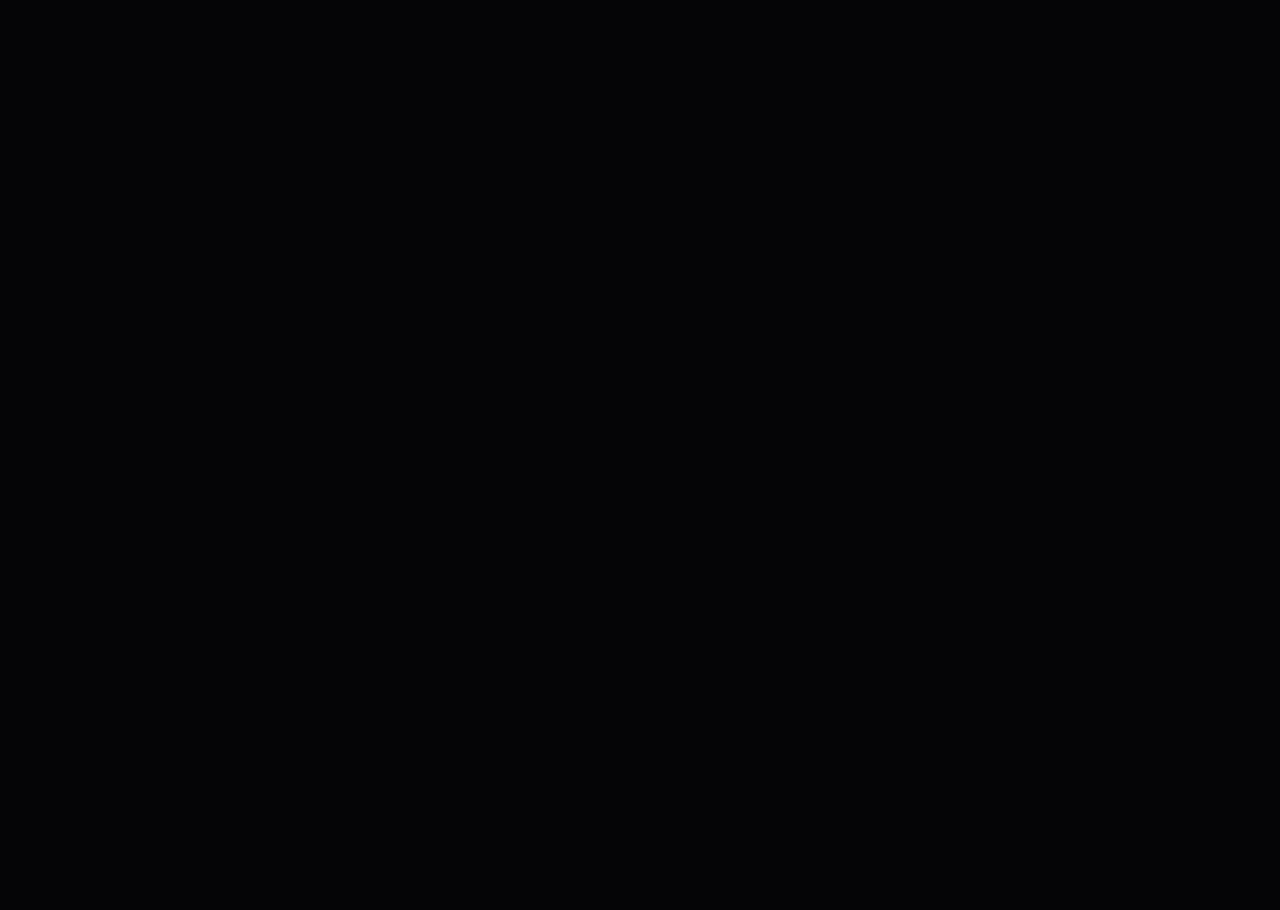
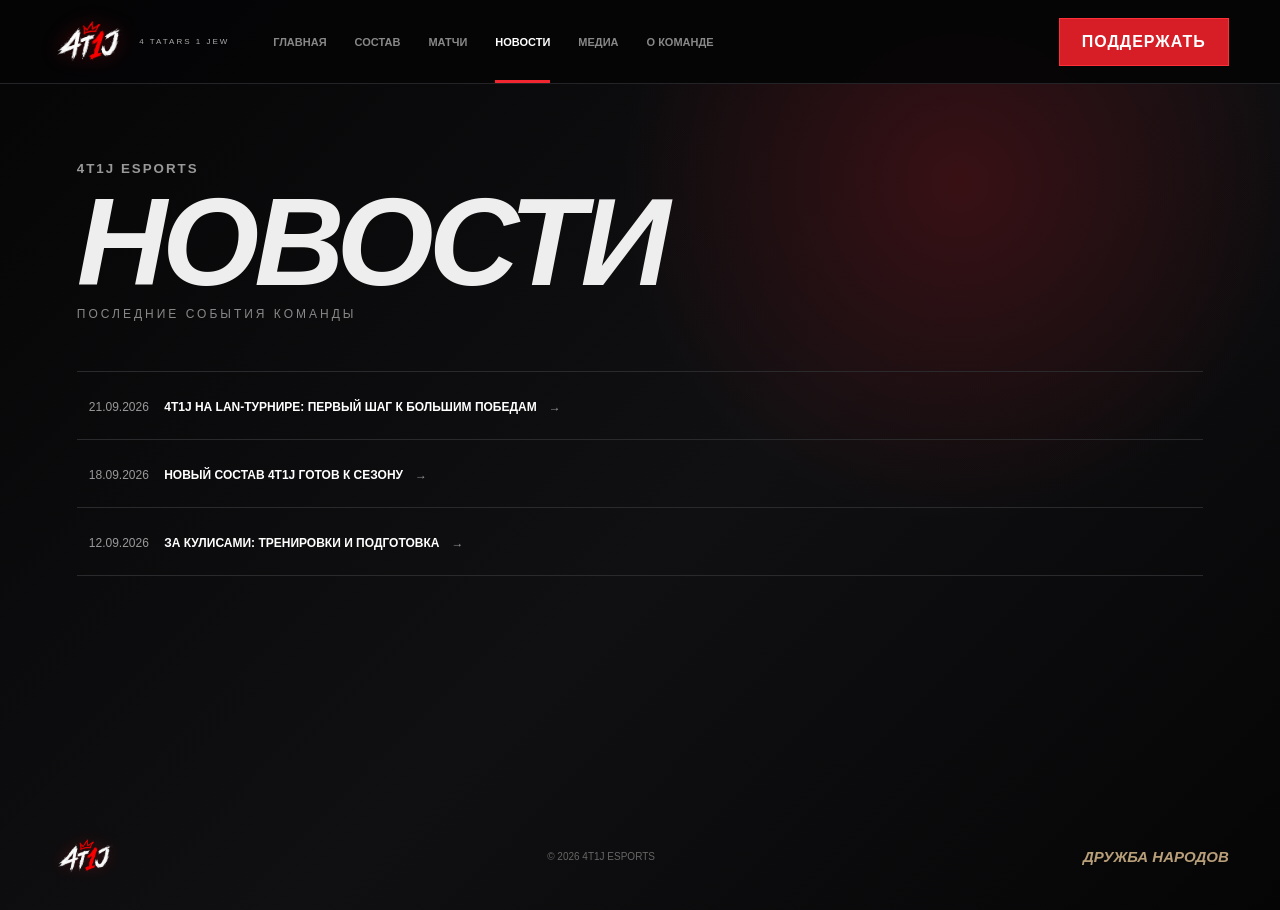
Before and after one commit to kostyashtin-art/lebrone-site, a React (Vite) app: page /news in a window 1280 px wide. Before the commit the page ends 800 px from the top, so only its background shows below. Built offline with nearby package versions, Linux system fonts and the light colour scheme.

Commit message:
Add files via upload

```diff
--- a/src/App.jsx
+++ b/src/App.jsx
@@ -11,7 +11,7 @@ const players = [
     role: "CARRY",
     position: "Pos 1 • Carry",
     accountId: 127394881,
-    image: "/lebrone-site/players/player-1.png",
+    image: "/players/player-1.png",
     steam: "https://steamcommunity.com/profiles/76561198087660609",
     accent: "#e3222b"
   },
@@ -22,7 +22,7 @@ const players = [
     role: "MID",
     position: "Pos 2 • Mid",
     accountId: 1585608718,
-    image: "/lebrone-site/players/player-2.png",
+    image: "/players/player-2.png",
     steam: "https://steamcommunity.com/id/Ma1ayFT",
     accent: "#ffb800"
   },
@@ -33,7 +33,7 @@ const players = [
     role: "OFFLANE",
     position: "Pos 3 • Offlane",
     accountId: 129692343,
-    image: "/lebrone-site/players/player-3.png",
+    image: "/players/player-3.png",
     steam: "https://steamcommunity.com/id/hunderson",
     accent: "#8b00ff"
   },
@@ -44,7 +44,7 @@ const players = [
     role: "SUPPORT",
     position: "Pos 4 • Support",
     accountId: 421012634,
-    image: "/lebrone-site/players/player-4.png",
+    image: "/players/player-4.png",
     steam: "https://steamcommunity.com/id/shzkd",
     accent: "#ef4444"
   },
@@ -55,7 +55,7 @@ const players = [
     role: "SUPPORT",
     position: "Pos 5 • Support",
     accountId: 237813481,
-    image: "/lebrone-site/players/player-5.png",
+    image: "/players/player-5.png",
     steam: "https://steamcommunity.com/id/237813481",
     accent: "#60a5fa"
   }
@@ -155,7 +155,7 @@ function Layout({ children }) {
     <div className="site">
       <header>
         <Link className="brand" to="/" aria-label="4T1J — главная">
-          <img src="/lebrone-site/4t1j-logo.png" alt="4T1J" />
+          <img src="/4t1j-logo.png" alt="4T1J" />
           <span className="brand-caption">4 TATARS 1 JEW</span>
         </Link>
         <nav>
@@ -167,7 +167,7 @@ function Layout({ children }) {
       </header>
       {children}
       <footer id="footer">
-        <img className="footer-logo" src="/lebrone-site/4t1j-logo.png" alt="4T1J" />
+        <img className="footer-logo" src="/4t1j-logo.png" alt="4T1J" />
         <span>© 2026 4T1J ESPORTS</span>
         <em>ДРУЖБА НАРОДОВ</em>
       </footer>
@@ -198,7 +198,7 @@ function Home() {
       <div className="hero-copy">
         <div className="eyebrow">DOTA 2 ESPORTS TEAM</div>
         <div className="fire-logo">
-          <img src="/lebrone-site/4t1j-logo.png" alt="4T1J" className="real-logo" />
+          <img src="/4t1j-logo.png" alt="4T1J" className="real-logo" />
           <div className="logo-sub">4 TATARS 1 JEW</div>
         </div>
         <div className="hero-message"><h2>БОЛЬШЕ ЧЕМ КОМАНДА</h2><p>ДРУЖБА. ИГРА. РАЗВИТИЕ.</p></div>
--- a/src/main.jsx
+++ b/src/main.jsx
@@ -1,2 +1,2 @@
 import React from "react";import{createRoot}from"react-dom/client";import{BrowserRouter}from"react-router-dom";import App from"./App";import"./styles.css";
-createRoot(document.getElementById("root")).render(<BrowserRouter basename="/lebrone-site"><App/></BrowserRouter>);
+createRoot(document.getElementById("root")).render(<BrowserRouter basename="/"><App/></BrowserRouter>);
--- a/vite.config.js
+++ b/vite.config.js
@@ -3,5 +3,5 @@ import react from "@vitejs/plugin-react";
 
 export default defineConfig({
   plugins: [react()],
-  base: "/lebrone-site/"
+  base: "/"
 });
```
Also changed, not shown: src/styles.css, 1 other file (tests, documents, lock files or other folders).
